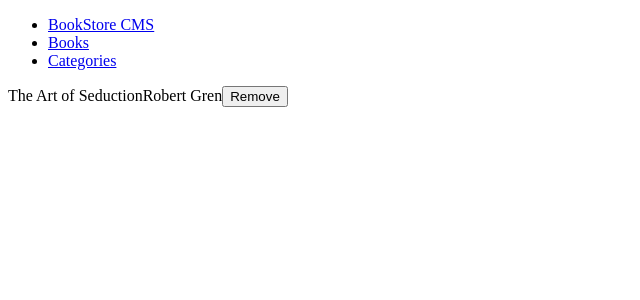
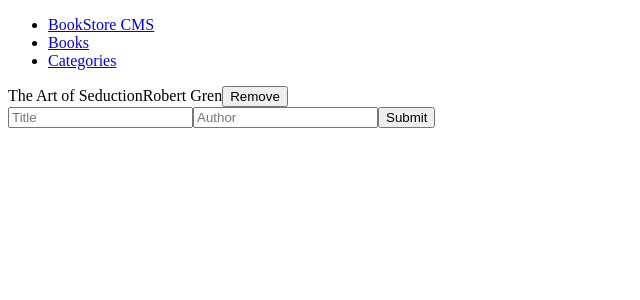
Before and after one commit to mrsamsharma/Bookstore, a React (Create React App) app: page / in a window 1280 px wide. Shown: the top 300 px of the page, without its empty margins (0-640 px from the left). Built offline with nearby package versions, Linux system fonts and the light colour scheme.

Commit message:
Create AddBook Component

```diff
--- /dev/null
+++ b/src/components/AddBook.js
@@ -0,0 +1,11 @@
+import React from 'react';
+
+const AddBook = () => (
+  <form>
+    <input placeholder="Title" type="text" />
+    <input placeholder="Author" type="text" />
+    <input type="submit" />
+  </form>
+);
+
+export default AddBook;
--- a/src/pages/Books.js
+++ b/src/pages/Books.js
@@ -1,12 +1,14 @@
 import React from 'react';
 import Header from '../components/Header';
 import Book from '../components/Book';
+import AddBook from '../components/AddBook';
 
 export default function Books() {
   return (
     <>
       <Header />
       <Book title="The Art of Seduction" author="Robert Gren" />
+      <AddBook />
     </>
   );
 }
--- a/src/pages/Categories.js
+++ b/src/pages/Categories.js
@@ -4,4 +4,4 @@ const Categories = () => (
     <button>Check Status</button>
 )
 
-export default Categories
+export default Categories;
```
